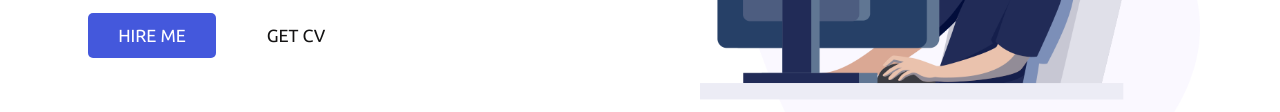
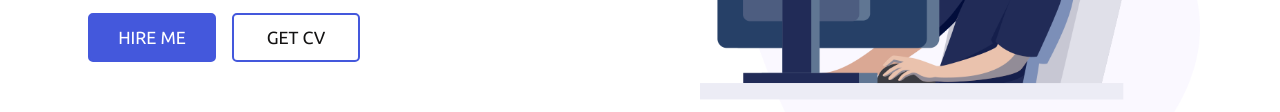
Before and after one commit to Akashpradhan-Git/NewPortfolio, a plain HTML site: page index.html in a window 1280 px wide. Shown: the part 352-464 px from the top of the page. Drawn offline with nearby package versions, Linux system fonts and the light colour scheme.

Commit message:
Button_border

```diff
--- a/CSS/Style.css
+++ b/CSS/Style.css
@@ -201,7 +201,7 @@ header a:hover {
   width: 8rem;
   padding: 0.8rem 1.2rem;
   font-size: 1.1rem;
-  border: 2px solid inherit;
+  border: 2px solid #4458dc;
   outline: none;
   border-radius: 5px;
   cursor: pointer;
```
